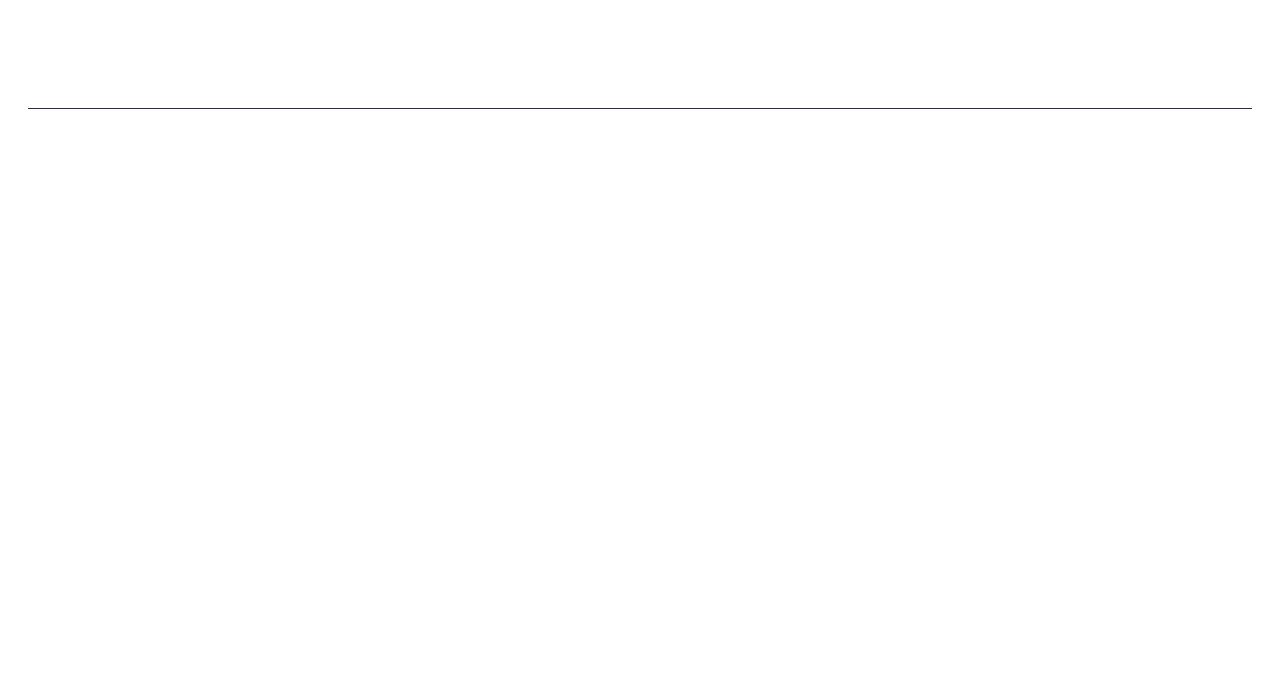
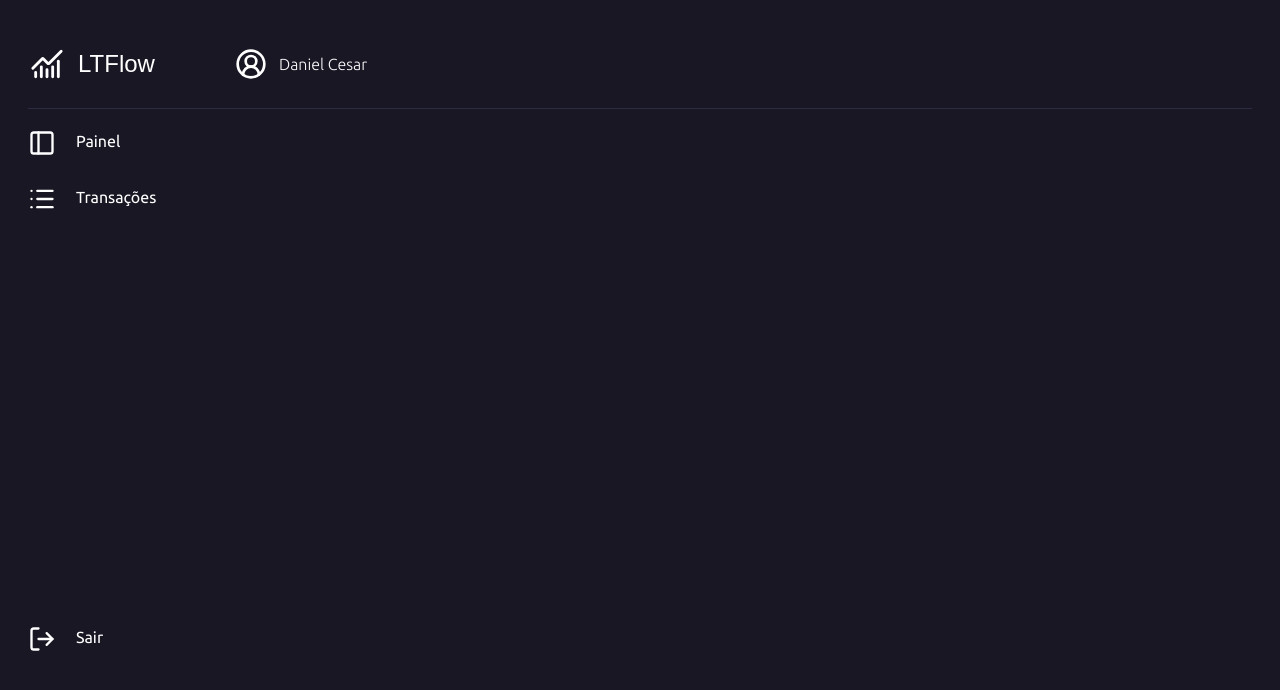
Before and after one commit to DannCesar/lt_flow, a Next.js app: page / in a window 1280 px wide. Shown: the top 690 px of the page. Built offline with nearby package versions, Linux system fonts and the light colour scheme; a web font is replaced by a local one.

Commit message:
Fix: postcss.config.js and globals.css

```diff
--- a/app/globals.css
+++ b/app/globals.css
@@ -4,10 +4,10 @@
 
 
 
-/* Suas variáveis */
 
 body {
   font-family: var(--font-ubuntu), sans-serif;
+  background-color: #1A1724
 }
 .goudy{
   font-family: var(--font-goudy),serif;
--- a/postcss.config.js
+++ b/postcss.config.js
@@ -1,7 +1,8 @@
-// postcss.config.js
-export default {
+const config = {
   plugins: {
     tailwindcss: {},
     autoprefixer: {},
   },
 };
+
+export default config;
```
